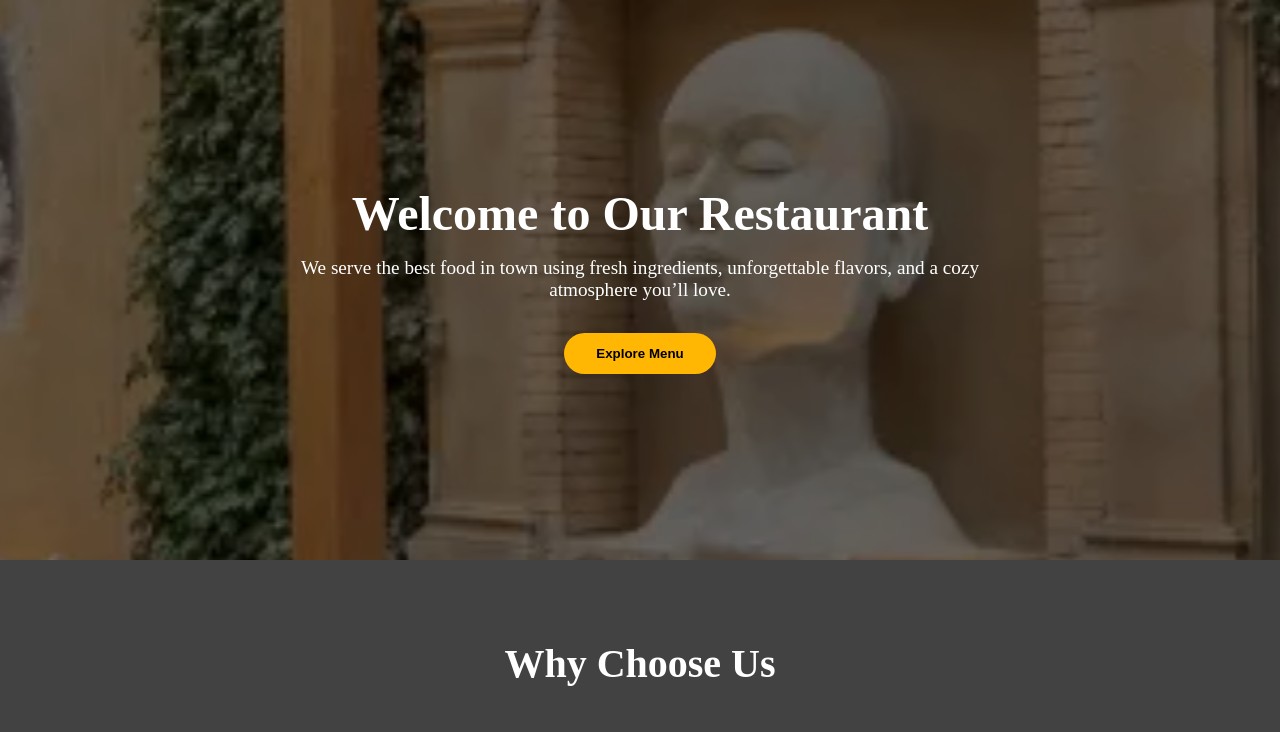
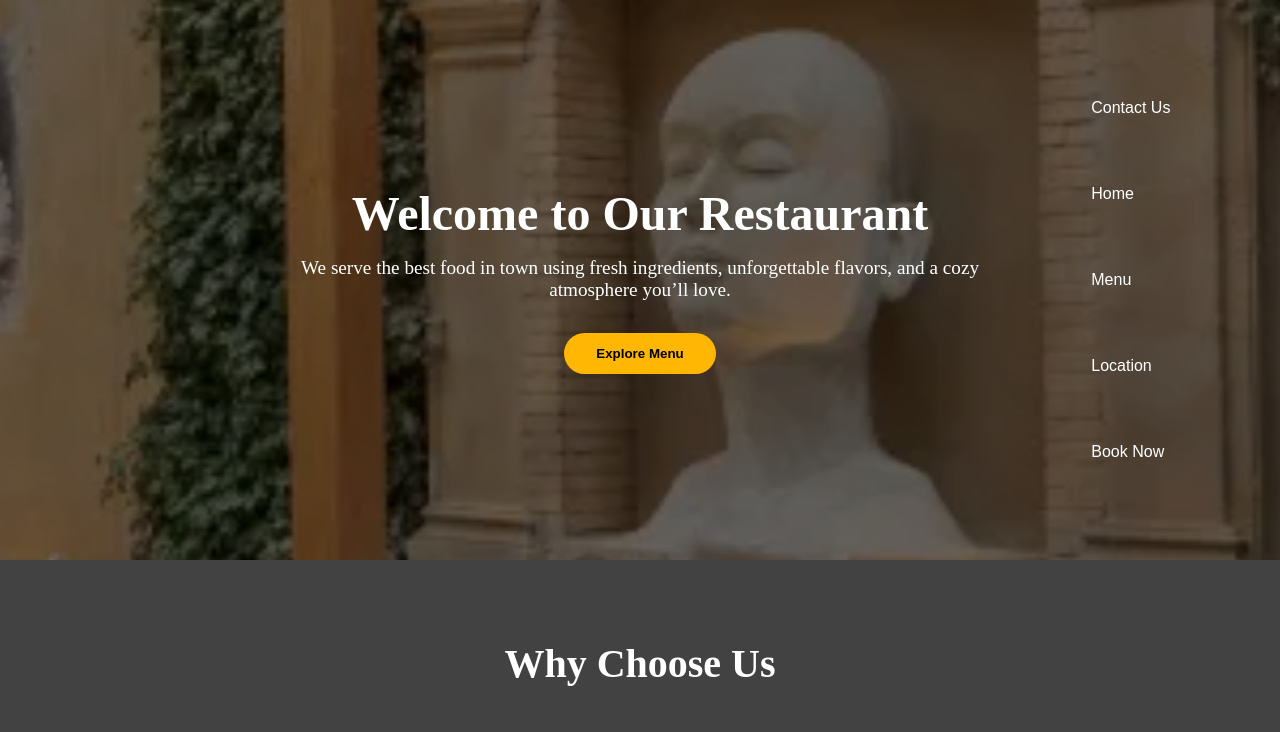
Before and after one commit to manish-3d/restaurant, a website built with webpack: page src/template.html in a window 1280 px wide. Shown: the top 732 px of the page. Built offline with nearby package versions, Linux system fonts and the light colour scheme.

Commit message:
added homepage buttons

```diff
--- a/src/home.css
+++ b/src/home.css
@@ -277,3 +277,36 @@
   background: #333;
   color: #fff;
 }
+.div-btn-sec {
+  display: flex;
+  flex-direction: column;
+  position: fixed;
+  right: 7%;
+
+  gap: 3rem;
+  justify-content: center;
+}
+
+
+.btn:hover {
+  background-color: #333;
+  color: white;
+}
+
+.btn {
+  padding: 10px 20px;
+  cursor: pointer;
+  color: #fff;
+  font-family: Arial, Helvetica, sans-serif;
+  background: transparent;
+  cursor: pointer;
+  transition: background-color 0.3s ease;
+  border:2px linen black;
+}
+
+.contactBtn{
+    position:static;
+    right: 1250px;
+    bottom: 20px;
+
+}
--- a/src/home.js
+++ b/src/home.js
@@ -2,11 +2,11 @@ function loadHome() {
   const content = document.getElementById("content");
   content.innerHTML = "";
 
-  /* WRAPPER */
+  /* ================= WRAPPER ================= */
   const heroWrapper = document.createElement("div");
   heroWrapper.classList.add("hero-wrapper");
 
-  /* HERO SECTION */
+  /* ================= HERO SECTION ================= */
   const homeSection = document.createElement("section");
   homeSection.classList.add("home");
 
@@ -19,9 +19,36 @@ function loadHome() {
     heroSlider.appendChild(slide);
   }
 
+  /* ================= OVERLAY ================= */
   const overlay = document.createElement("div");
   overlay.classList.add("home-overlay");
 
+  /* ===== BUTTON SECTION (FLEX) ===== */
+  const divBtnSec = document.createElement("div");
+  divBtnSec.classList.add("div-btn-sec");
+
+  const homeBtn = document.createElement("a");
+  homeBtn.textContent = "Home";
+  homeBtn.classList.add("btn");
+
+  const menuBtn = document.createElement("a");
+  menuBtn.textContent = "Menu";
+  menuBtn.classList.add("btn");
+
+  const locationBtn = document.createElement("a");
+  locationBtn.textContent = "Location";
+  locationBtn.classList.add("btn");
+
+  const bookBtn = document.createElement("a");
+  bookBtn.textContent = "Book Now";
+  bookBtn.classList.add("btn", "btn-primary");
+
+  const contactBtn = document.createElement("a");
+  contactBtn.textContent = "Contact Us";
+  contactBtn.classList.add("btn","contactBtn");
+  divBtnSec.append(contactBtn,homeBtn, menuBtn, locationBtn,bookBtn);
+
+  /* ===== TEXT CONTENT ===== */
   const textBox = document.createElement("div");
   textBox.classList.add("home-content");
 
@@ -32,15 +59,16 @@ function loadHome() {
   paragraph.textContent =
     "We serve the best food in town using fresh ingredients, unforgettable flavors, and a cozy atmosphere you’ll love.";
 
-  const button = document.createElement("button");
-  button.textContent = "Explore Menu";
-  button.classList.add("home-btn");
+  const exploreBtn = document.createElement("button");
+  exploreBtn.textContent = "Explore Menu";
+  exploreBtn.classList.add("home-btn");
 
-  textBox.append(heading, paragraph, button);
-  overlay.appendChild(textBox);
+  textBox.append(heading, paragraph, exploreBtn);
+
+  overlay.append(divBtnSec, textBox);
   homeSection.append(heroSlider, overlay);
 
-  /* WHY CHOOSE US */
+  /* ================= WHY CHOOSE US ================= */
   const infoSection = document.createElement("section");
   infoSection.classList.add("info-section");
 
@@ -75,7 +103,7 @@ function loadHome() {
   heroWrapper.append(homeSection, infoSection);
   content.appendChild(heroWrapper);
 
-  /* LOCATION GRID */
+  /* ================= LOCATION GRID ================= */
   const locationgrid = document.createElement("div");
   locationgrid.classList.add("locationgrid");
 
@@ -106,17 +134,12 @@ function loadHome() {
     createCard("Jaipur","https://one8commune.co.in/wp-content/uploads/2024/03/DSC07198-1024x1536.webp","+91 9876543210","MI Road, Jaipur"),
     createCard("Delhi","https://one8commune.co.in/wp-content/uploads/2024/03/LAH-09970-2.webp","+91 9123456780","Aerocity, New Delhi"),
     createCard("Mumbai","https://one8commune.co.in/wp-content/uploads/2024/03/2-1024x1536.webp","+91 9988776655","Lower Parel, Mumbai"),
-    createCard("Gurgaon","https://one8commune.co.in/wp-content/uploads/2025/08/AMP-One8C-Set1-11-1.webp","+91 9090909090","Cyber Hub, Gurgaon"),
-    createCard("Pune","https://one8commune.co.in/wp-content/uploads/2025/05/One8Gurgaon.webp","+91 9012345678","Koregaon Park, Pune"),
-    createCard("Goa","https://one8commune.co.in/wp-content/uploads/2024/03/1.webp","+91 9345678901","Baga Beach, Goa"),
-    createCard("Bangalore","https://one8commune.co.in/wp-content/uploads/2024/03/DSC07198-1024x1536.webp","+91 9456789012","Indiranagar, Bangalore"),
-    createCard("Srinagar","https://one8commune.co.in/wp-content/uploads/2025/08/Lower-Parel-1.webp","+91 9567890123","Dal Lake Road, Srinagar"),
-    createCard("Greater Noida","https://one8commune.co.in/wp-content/uploads/2024/03/LAH-09970-2.webp","+91 9678901234","Pari Chowk, Greater Noida")
+    createCard("Gurgaon","https://one8commune.co.in/wp-content/uploads/2025/08/AMP-One8C-Set1-11-1.webp","+91 9090909090","Cyber Hub, Gurgaon")
   );
 
   content.appendChild(locationgrid);
 
-  /* BOOKING SECTION  */
+  /* ================= BOOKING SECTION ================= */
   const bookingSlide = document.createElement("section");
   bookingSlide.classList.add("booking-slide");
 
@@ -149,7 +172,6 @@ function loadHome() {
 
   bookingCard.append(title, formGrid, btn);
   bookingSlide.appendChild(bookingCard);
-
   content.appendChild(bookingSlide);
 }
 
```
